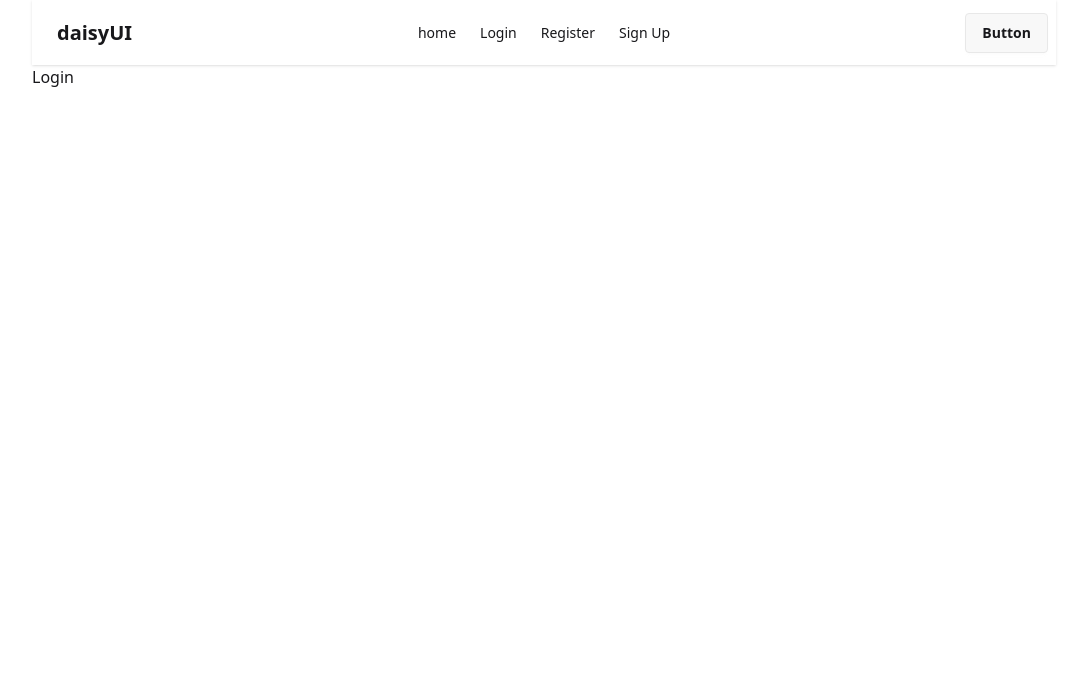
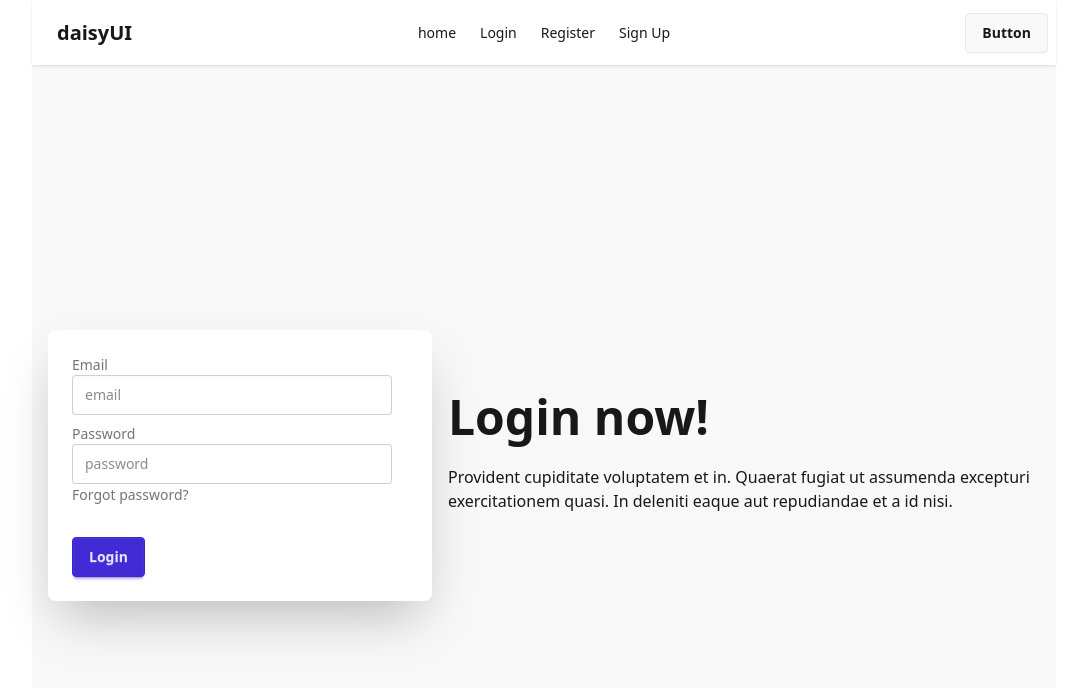
Before and after one commit to Samriddhadewan/module-50, a React (Vite) app: page /login in a window 1280 px wide. Shown: the top 688 px of the page, without its empty margins (96-1183 px from the left). Built offline with nearby package versions, Linux system fonts and the light colour scheme.

Commit message:
vide 7 complete

```diff
--- a/src/Components/Login/Login.jsx
+++ b/src/Components/Login/Login.jsx
@@ -1,7 +1,73 @@
+import { signInWithEmailAndPassword } from "firebase/auth";
+import auth from "../../firebase.config";
+import { useState } from "react";
 
 const Login = () => {
+  const [errorMessage, setErrorMessage] = useState(false)
+  const [success, setSuccess] = useState(false)
+
+
+
+  const handleLogin = (e)=> {
+    e.preventDefault();
+    const email = e.target.email.value;
+    const password = e.target.password.value;
+
+    setErrorMessage(false);
+    setSuccess(false);
+
+    signInWithEmailAndPassword(auth, email, password)
+    .then(result => {
+      console.log(result.user);
+      setSuccess(true);
+    })
+    .catch(error => {
+      console.log("Error", error.message);
+      setErrorMessage(error.message);
+    })
+
+  }
+
   return (
-    <div>Login</div>
+    <div className="hero bg-base-200 min-h-screen">
+  <div className="hero-content flex-col lg:flex-row-reverse">
+    <div className="text-center lg:text-left">
+      <h1 className="text-5xl font-bold">Login now!</h1>
+      <p className="py-6">
+        Provident cupiditate voluptatem et in. Quaerat fugiat ut assumenda excepturi exercitationem
+        quasi. In deleniti eaque aut repudiandae et a id nisi.
+      </p>
+    </div>
+    <div className="card bg-base-100 w-full max-w-sm shrink-0 shadow-2xl">
+      <form onSubmit={handleLogin} className="card-body">
+        <div className="form-control">
+          <label className="label">
+            <span className="label-text">Email</span>
+          </label>
+          <input type="email" name="email" placeholder="email" className="input input-bordered" required />
+        </div>
+        <div className="form-control">
+          <label className="label">
+            <span className="label-text">Password</span>
+          </label>
+          <input type="password" name="password" placeholder="password" className="input input-bordered" required />
+          <label className="label">
+            <a href="#" className="label-text-alt link link-hover">Forgot password?</a>
+          </label>
+        </div>
+        <div className="form-control mt-6">
+          <button className="btn btn-primary">Login</button>
+        </div>
+        {
+          errorMessage && <p className="text-red-500">Login failed</p>
+        }
+        {
+          success && <p className="text-green-600">Login success</p>
+        }
+      </form>
+    </div>
+  </div>
+</div>
   )
 }
 
--- a/src/Components/SignUp/SignUp.jsx
+++ b/src/Components/SignUp/SignUp.jsx
@@ -20,7 +20,8 @@ const SignUp = () => {
     setSuccessMessage(false);
 
     if(!terms){
-        setErrorMassage("Please Agree To our terms and conditions")
+        setErrorMassage("Please Agree To our terms and conditions");
+        return;
     }
 
 
@@ -47,7 +48,7 @@ const SignUp = () => {
 
   return (
     <div className="card p-12 my-8 mx-auto bg-base-100 w-full max-w-sm shrink-0 shadow-2xl">
-      <h1 className="text-5xl text-center font-bold">Login now!</h1>
+      <h1 className="text-5xl text-center font-bold">Register now!</h1>
       <form onSubmit={handleSignUpForm} className="card-body">
         <div className="form-control">
           <label className="label">
```
